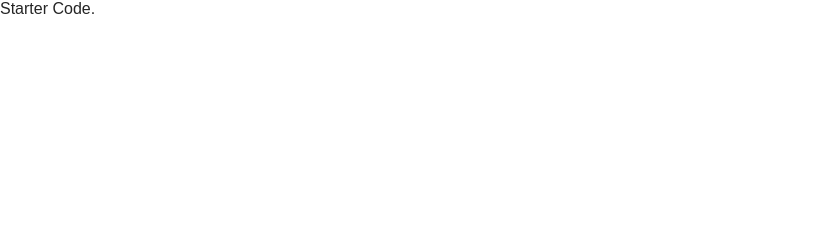
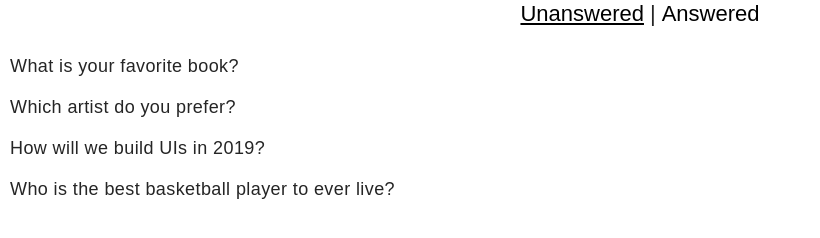
Before and after one commit to yisus82/tylermcginnis-react-redux, a React app: page / in a window 1280 px wide. Shown: the whole page, without its empty margins (0-820 px from the left). Built offline with nearby package versions, Linux system fonts and the light colour scheme.

Commit message:
Dashboard component

```diff
--- a/src/components/App.js
+++ b/src/components/App.js
@@ -1,13 +1,18 @@
 import React from 'react';
-import { useDispatch } from 'react-redux';
+import { useDispatch, useSelector } from 'react-redux';
 import { handleInitialData } from '../actions/shared';
+import Dashboard from './Dashboard';
 
 const App = () => {
   const dispatch = useDispatch();
 
+  const loading = useSelector(state => state.authedUser === null);
+
   React.useEffect(() => dispatch(handleInitialData()), []);
 
-  return <div>Starter Code.</div>;
+  return (
+    <div>{loading ? <h1 className="center">LOADING</h1> : <Dashboard />}</div>
+  );
 };
 
 export default App;
--- /dev/null
+++ b/src/components/Dashboard.js
@@ -0,0 +1,57 @@
+import React from 'react';
+import { useSelector } from 'react-redux';
+
+const Dashboard = () => {
+  const [show, setShow] = React.useState('unanswered');
+
+  const answers = useSelector(state => state.users[state.authedUser].answers);
+  const polls = useSelector(state => state.polls);
+
+  const answered = answers
+    .map(id => polls[id])
+    .sort((a, b) => b.timestamp - a.timestamp);
+
+  const unanswered = Object.keys(polls)
+    .filter(id => !answers.includes(id))
+    .map(id => polls[id])
+    .sort((a, b) => b.timestamp - a.timestamp);
+
+  const showUnanswered = () => setShow('unanswered');
+
+  const showAnswered = () => setShow('answered');
+
+  const list = show === 'answered' ? answered : unanswered;
+
+  return (
+    <div>
+      <div className="dashboard-toggle">
+        <button
+          type="button"
+          style={{
+            textDecoration: show === 'unanswered' ? 'underline' : null,
+          }}
+          onClick={showUnanswered}
+        >
+          Unanswered
+        </button>
+        <span> | </span>
+        <button
+          type="button"
+          style={{
+            textDecoration: show === 'answered' ? 'underline' : null,
+          }}
+          onClick={showAnswered}
+        >
+          Answered
+        </button>
+      </div>
+      <ul className="dashboard-list">
+        {list.map(poll => (
+          <li key={poll.id}>{poll.question}</li>
+        ))}
+      </ul>
+    </div>
+  );
+};
+
+export default Dashboard;
--- a/src/index.css
+++ b/src/index.css
@@ -117,6 +117,7 @@ li {
 .dashboard-toggle button {
   border: none;
   background: transparent;
+  cursor: pointer;
   font-size: 22px;
 }
 
```
